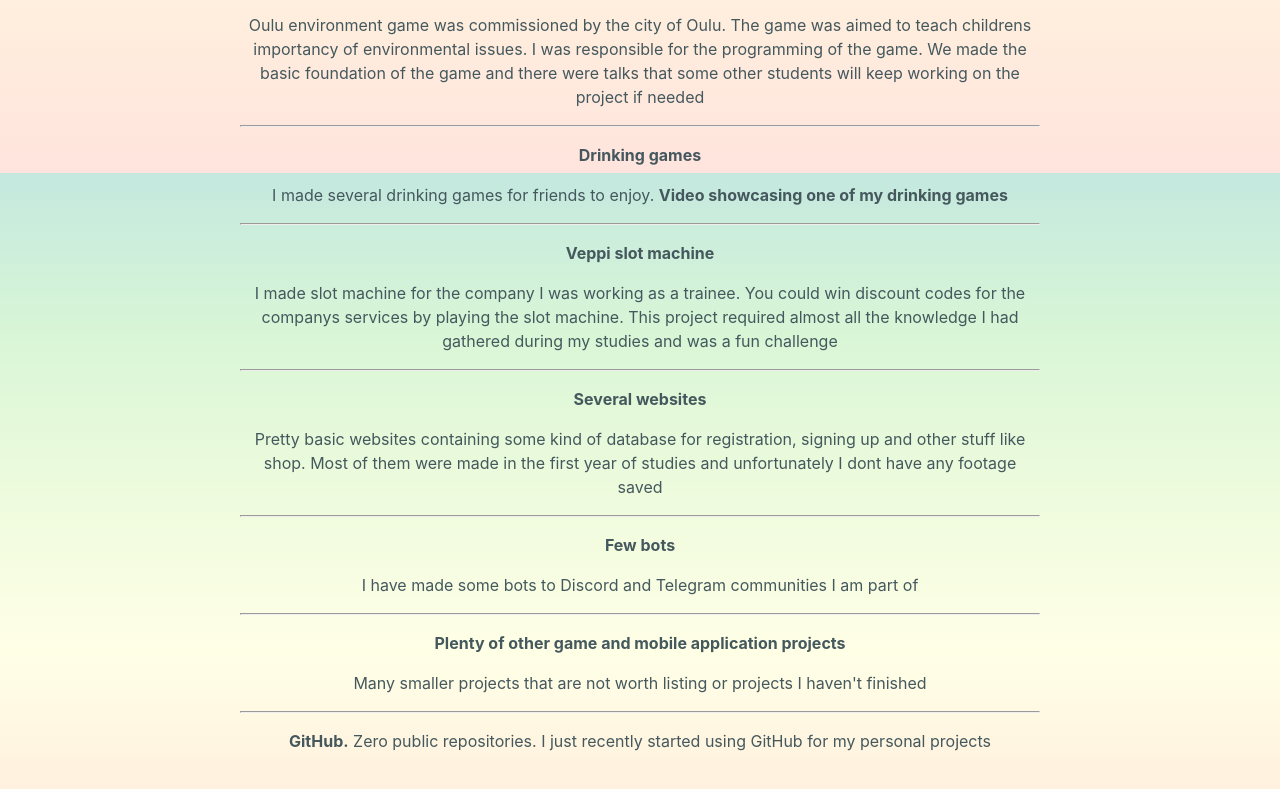
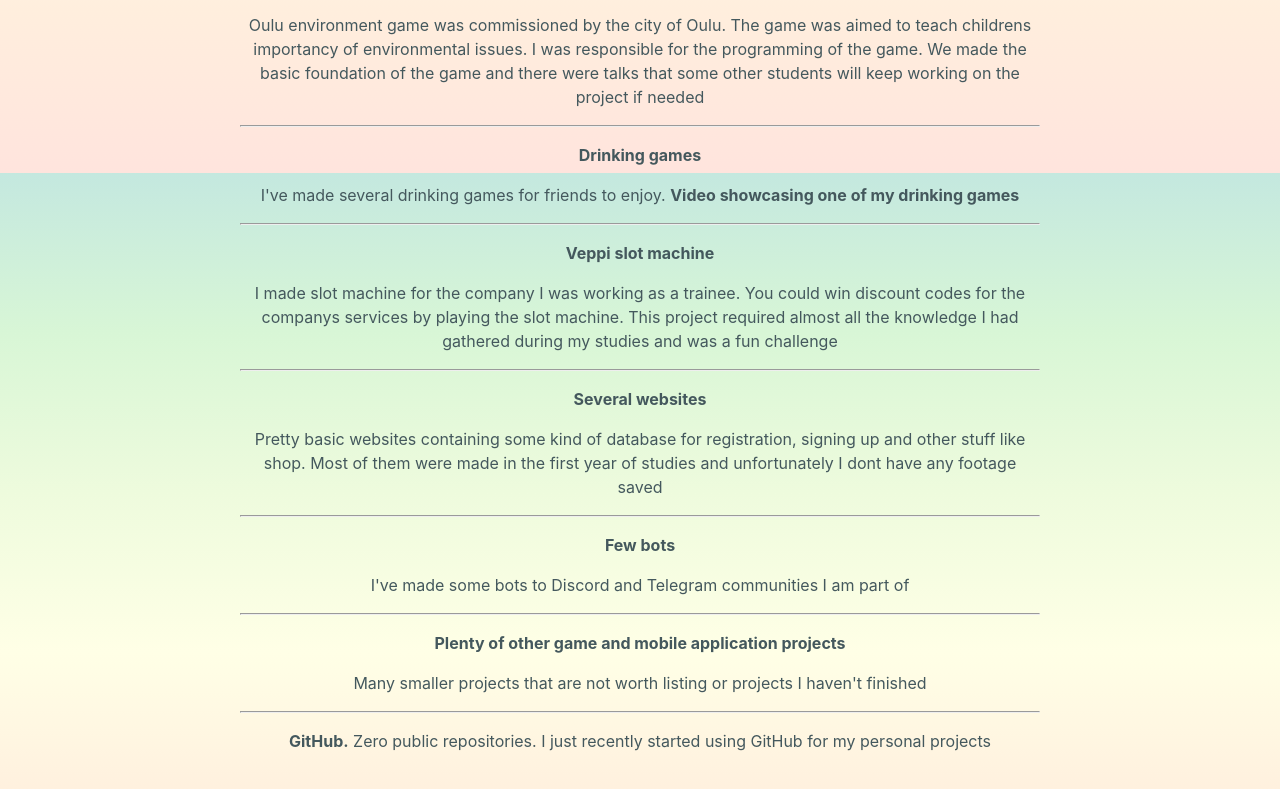
Before and after one commit to Lagical/portfolio, a website: page public/projects.html in a window 1280 px wide. Shown: the part 627-1416 px from the top of the page. Drawn offline with Linux system fonts and the light colour scheme.

Commit message:
Update projects.html

```diff
--- a/public/projects.html
+++ b/public/projects.html
@@ -38,7 +38,7 @@
        </p>
         <hr>
         <p><b>Drinking games</b></p>
-        <p>I made several drinking games for friends to enjoy.
+        <p>I've made several drinking games for friends to enjoy.
         <a href="https://youtube.com/shorts/AOHO6jmWI9E?feature=share" class="thesis" target="_blank"><b>Video showcasing one of my drinking games</b></a></p>
         <hr>
         <p><b>Veppi slot machine</b></p>
@@ -52,7 +52,7 @@
        </p>
        <hr>
         <p><b>Few bots</b></p>
-    <p>I have made some bots to Discord and Telegram communities I am part of
+    <p>I've made some bots to Discord and Telegram communities I am part of
        </p>
        <hr>
         <p><b>Plenty of other game and mobile application projects</b></p>
```
